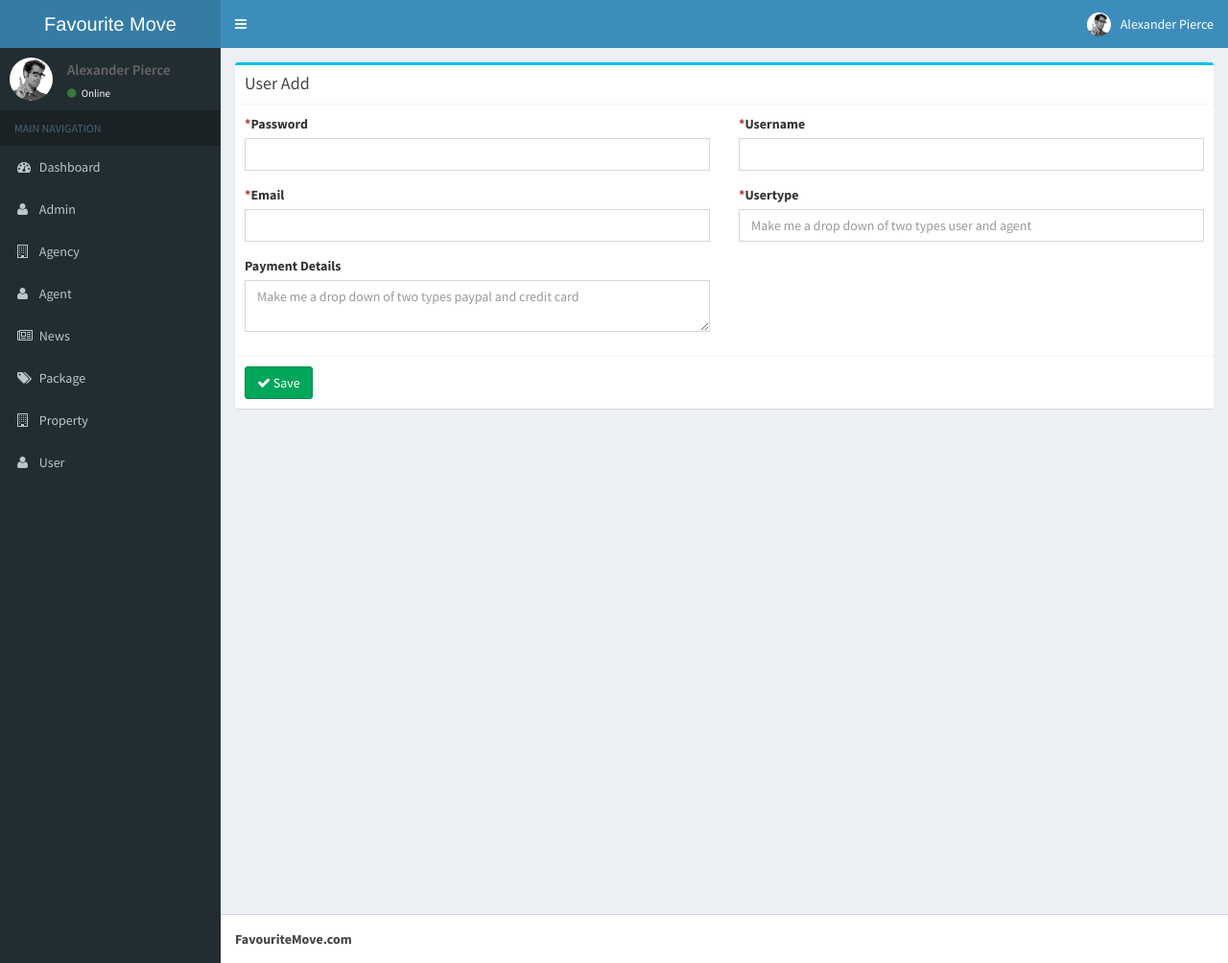
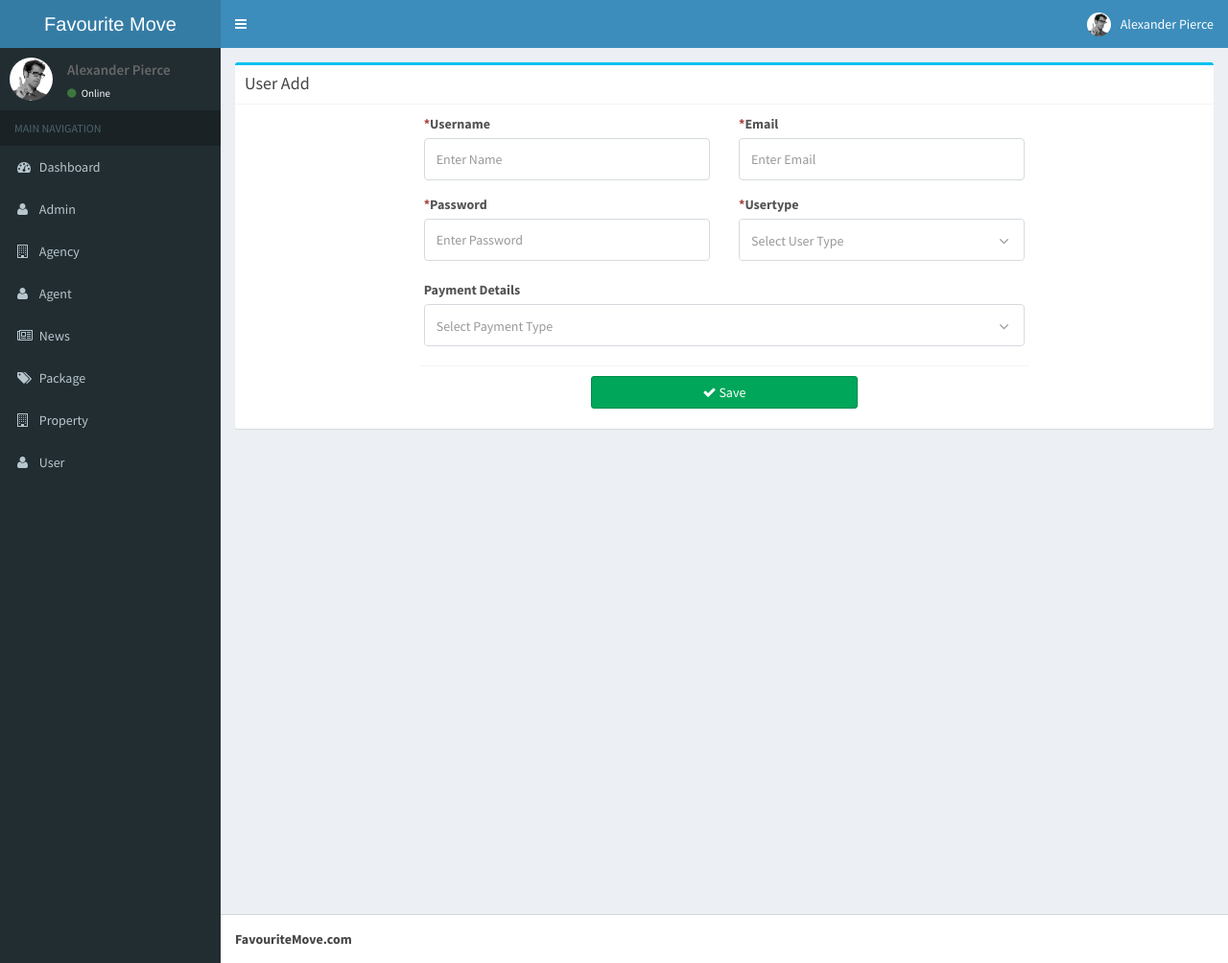
Before and after one commit to qasim902/favmove1, a CodeIgniter app: page /favmove1/index.php/user/add in a window 1280 px wide. Shown: the whole page at 96% size. Run offline with CodeIgniter, Linux system fonts and the light colour scheme; some libraries are stand-ins or nearby versions.

Commit message:
user add page

```diff
--- a/application/views/user/add.php
+++ b/application/views/user/add.php
@@ -6,33 +6,49 @@
             </div>
             <?php echo form_open('user/add'); ?>
           	<div class="box-body">
+			<div class="col-sm-1 col-md-2"></div>
+			<div class="col-sm-10 col-md-8">
+				<div class="callus clearfix border_radius submit_property">
+
 					<div class="row clearfix">
-					<div class="col-md-6">
-						<label for="password" class="control-label"><span class="text-danger">*</span>Password</label>
-						<div class="form-group">
-							<input type="password" name="password" value="<?php echo $this->input->post('password'); ?>" class="form-control" id="password" />
-							<span class="text-danger"><?php echo form_error('password');?></span>
-						</div>
-					</div>
 						<div class="col-md-6">
 							<label for="username" class="control-label"><span class="text-danger">*</span>Username</label>
 							<div class="form-group">
-							<input type="text" name="username" value="<?php echo $this->input->post('username'); ?>" class="form-control" id="username" />
+								<input type="text" placeholder="Enter Name" autofocus name="username" value="<?php echo $this->input->post('username'); ?>" class="form-control" id="username" />
 								<span class="text-danger"><?php echo form_error('username');?></span>
 							</div>
 						</div>
 						<div class="col-md-6">
 							<label for="email" class="control-label"><span class="text-danger">*</span>Email</label>
 							<div class="form-group">
-							<input type="text" name="email" value="<?php echo $this->input->post('email'); ?>" class="form-control" id="email" />
+								<input type="text" placeholder="Enter Email" autofocus name="email" value="<?php echo $this->input->post('email'); ?>" class="form-control" id="email" />
 								<span class="text-danger"><?php echo form_error('email');?></span>
 							</div>
 						</div>
 						<div class="col-md-6">
+							<label for="password"  class="control-label"><span class="text-danger">*</span>Password</label>
+							<div class="form-group">
+								<input type="password" placeholder="Enter Password" autofocus name="password" value="<?php echo $this->input->post('password'); ?>" class="form-control" id="password" />
+								<span class="text-danger"><?php echo form_error('password');?></span>
+							</div>
+						</div>
+
+						<div class="col-md-6">
 							<label for="usertype" class="control-label"><span class="text-danger">*</span>Usertype</label>
 							<div class="form-group">
-							<input type="text" name="usertype" placeholder="Make me a drop down of two types user and agent" value="<?php echo $this->input->post('usertype'); ?>" class="form-control" id="usertype" />
-							<span class="text-danger"><?php echo form_error('usertype');?></span>
+								<div class="single-query">
+									<div class="intro">
+										<select name="usertype" class="form-control"  id="usertype">
+											<option value="" selected="" disabled="">Select User Type</option>
+											<option value="agent">Agent</option>
+											<option value="user">User</option>
+										</select>
+									</div>
+									<span class="text-danger">
+										<?php echo form_error('usertype');?>
+									</span>
+								</div>
+
 							</div>
 						</div>
 	<!--					<div class="col-md-6">-->
@@ -42,10 +58,19 @@
 	<!--							<span class="text-danger">--><?php //echo form_error('created_on');?><!--</span>-->
 	<!--						</div>-->
 	<!--					</div>-->
-					<div class="col-md-6">
+						<div class="col-lg-12">
 							<label for="payment_details" class="control-label">Payment Details</label>
 							<div class="form-group">
-							<textarea name="payment_details" placeholder="Make me a drop down of two types paypal and credit card" class="form-control" id="payment_details"><?php echo $this->input->post('payment_details'); ?></textarea>
+								<div class="single-query">
+									<div class="intro">
+										<select name="payment_details" class="form-control"  id="payment_details">
+											<option value="" selected="" disabled="">Select Payment Type</option>
+											<option value="paypal">Paypal</option>
+											<option value="credit_card">Credit Card</option>
+										</select>
+									</div>
+								</div>
+								<!-- <textarea name="payment_details" placeholder="Make me a drop down of two types paypal and credit card" class="form-control" id="payment_details"><?php echo $this->input->post('payment_details'); ?></textarea> -->
 							</div>
 						</div>
 	<!--					<div class="col-md-6">-->
@@ -55,11 +80,17 @@
 	<!--						</div>-->
 	<!--					</div>-->
 					</div>
-			</div>
 					<div class="box-footer">
-            	<button type="submit" class="btn btn-success">
+						<div class="col-md-6 col-md-offset-3">
+							<button type="submit" class="btn btn-block btn-success">
 								<i class="fa fa-check"></i> Save
 							</button>
+						</div>
+					</div>
+				</div>
+			</div>
+			<div class="col-sm-1 col-md-2"></div>
+			<div class="col-sm-4"></div>
 			</div>
             <?php echo form_close(); ?>
       	</div>
```
Lines whose indentation alone changed are shown as unchanged.
